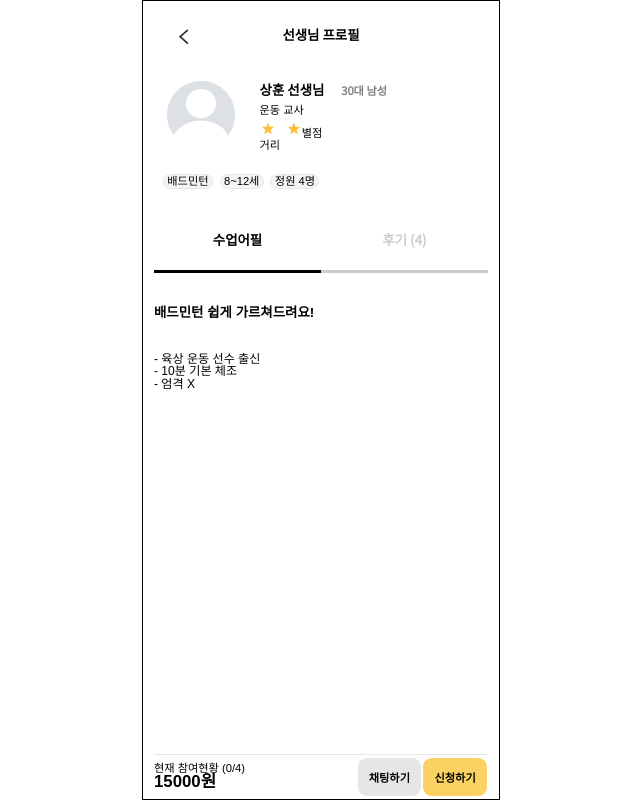
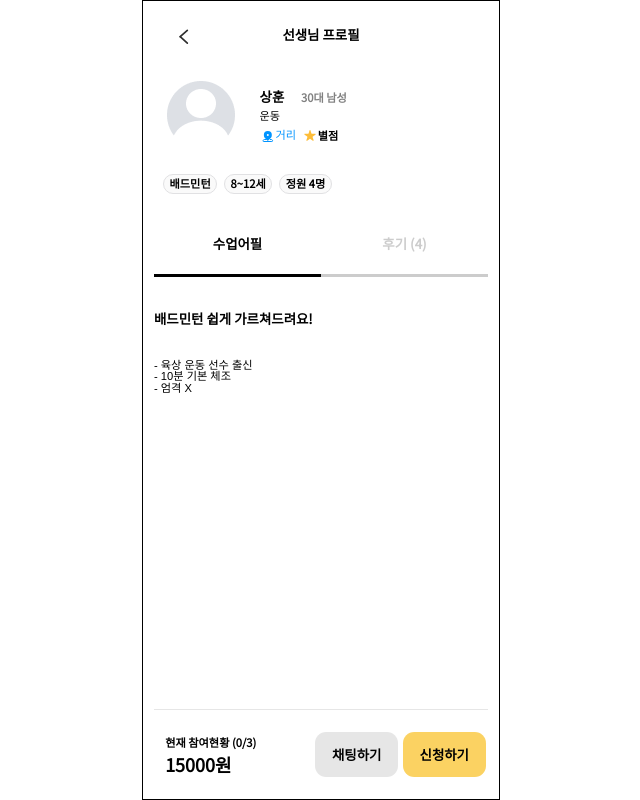
Before and after one commit to silver0108/Frontend, a React (Vite) app: page /Profile in a window 1280 px wide. Shown: the whole page, without its empty margins (319-959 px from the left). Built offline with nearby package versions, Linux system fonts and the light colour scheme; the HTML template or start-up script is replaced by a standard one.

Commit message:
[ refactor ] 폰트 수정 ver 2

```diff
--- a/src/components/profile/ClassAppeal.tsx
+++ b/src/components/profile/ClassAppeal.tsx
@@ -30,12 +30,11 @@ const ClassAppealWrapper = styled.div`
 
 const St = {
   TitleContainer: styled.div`
-    font-size: 1.2rem;
-    font-weight: bold;
+    ${({ theme }) => theme.fonts.body06};
 
     margin: 3rem 0
   `,
   ContentsContainer: styled.div`
-    font-size: 1.08rem;
+
   `
 }
--- a/src/components/profile/ParticipationInfo.tsx
+++ b/src/components/profile/ParticipationInfo.tsx
@@ -30,12 +30,8 @@ const ParticipationInfo = (props:ProfileProps) => {
       {count <= personnel ? (
         <>
           <St.ParticipationInfoContainer>
-            <div>
-              현재 참여현황 ({count}/4)
-            </div>
-            <div style={{ fontSize: "1.5rem", fontWeight: "bold"}}>
-              {price}원
-            </div>
+            <St.ParticipationInfoText> 현재 참여현황 ({count}/{personnel})</St.ParticipationInfoText>
+            <St.ParticipationInfoPrice>{price}원</St.ParticipationInfoPrice>
           </St.ParticipationInfoContainer>
           <St.ParticipationButtonContainer>
             <StChatButton>채팅하기</StChatButton>
@@ -57,7 +53,7 @@ const ParticipationInfo = (props:ProfileProps) => {
 export default ParticipationInfo;
 
 const ParticipationInfoWrapper = styled.div<{ justifycontentstyle: string }>`
-  height: 4rem;
+  height: 8rem;
 
   display: flex;
   justify-content: ${(props) => props.justifycontentstyle};
@@ -71,19 +67,29 @@ const ParticipationInfoWrapper = styled.div<{ justifycontentstyle: string }>`
 
 const St = {
   ParticipationInfoContainer: styled.div`
+    display: flex;
+    flex-direction: column;
+
+    padding: 1rem;
+  `,
+  ParticipationInfoText: styled.div`
+    margin-bottom: 0.5rem;
+    ${({ theme }) => theme.fonts.body07};
+  `,
+  ParticipationInfoPrice: styled.div`
+    ${({ theme }) => theme.fonts.body01};
   `,
   ParticipationButtonContainer: styled.div`
     display: flex;
   `,
   CommonButton: styled.button`
-    margin: 0 0.1rem;
-    padding: 1rem;
+    margin: 0 0.2rem;
+    padding: 1.3rem 1.5rem;
 
     border: none;
-    border-radius: 0.8rem;
+    border-radius: 1rem;
 
-    font-size: 1rem;
-    font-weight: bold;
+    ${({ theme }) => theme.fonts.body06};
 
     cursor: pointer;
   `,
@@ -95,7 +101,7 @@ const StChatButton = styled(St.CommonButton)`
 `
 
 const StApplicationButton = styled(St.CommonButton)`
-  background-color: #FBD262;
+  background-color: ${({ theme }) => theme.colors.SUB_2};
 `
 
 const StConfirmButton = styled(St.CommonButton)`
--- a/src/components/profile/ProfileInfo.tsx
+++ b/src/components/profile/ProfileInfo.tsx
@@ -1,7 +1,7 @@
 import styled from "styled-components";
 
 import { ProfileProps } from "../../types/ProfileData";
-import { StarIcon_1 } from "../../assets";
+import { DistanceIcon, StarIcon_1 } from "../../assets";
 
 
 const ProfileInfo = (props:ProfileProps) => {
@@ -19,22 +19,21 @@ const ProfileInfo = (props:ProfileProps) => {
           <img src={`img/profile_default.png`}></img>
         </St.ProfileInfoImage>
         <St.ProfileInfoContents>
-          <div>
-            <St.ProfileInfoName>{nickname} 선생님</St.ProfileInfoName>
+          <St.ProfileInfoBox>
+            <St.ProfileInfoName>{nickname}</St.ProfileInfoName>
             <St.ProfileInfoAge>{age}대 남성</St.ProfileInfoAge>
-          </div>
-          <St.ProfileInfoCategory>{category} 교사</St.ProfileInfoCategory>
-          <div style={{display:"flex"}}>
-            <div style={{marginRight: "0.5rem"}}>
+          </St.ProfileInfoBox>
+          <St.ProfileInfoCategory>{category}</St.ProfileInfoCategory>
+          <St.ProfileInfoEtcContainer>
+            <St.ProfileDistanceContainer>
+              <DistanceIcon/>
+              <St.ProfileInfoDistance>거리</St.ProfileInfoDistance>
+            </St.ProfileDistanceContainer>
+            <St.ProfileRatingContiner>
               <StarIcon_1/>
-              <div>거리</div>
-            </div>
-            <div>
-              <img src={`img/star.png`}/>
-              별점
-            </div>
-
-          </div>
+              <St.ProfileInfoRating>별점 </St.ProfileInfoRating>
+            </St.ProfileRatingContiner>
+          </St.ProfileInfoEtcContainer>
         </St.ProfileInfoContents>
       </St.ProfileInfoContainer>
 
@@ -73,6 +72,9 @@ const St = {
 
     padding: 1rem;
   `,
+  ProfileInfoBox: styled.div`
+
+  `,
   ProfileInfoName: styled.span`
     margin-right: 1.5rem;
     ${({ theme }) => theme.fonts.body06};
@@ -87,18 +89,37 @@ const St = {
   `,
 
   ProfileInfoEtcContainer: styled.div`
+    display: flex;
+  `,
+
+  ProfileDistanceContainer: styled.div`
+    display: flex;
+    align-items: center;
+
+    margin-right: 0.5rem;
+  `,
+  ProfileRatingContiner: styled.div`
+    display: flex;
+    align-items: center;
+  `,
+  ProfileInfoDistance: styled.div`
+    color: #0094FF;
+  `,
+  ProfileInfoRating: styled.div`
+    ${({ theme }) => theme.fonts.body07};
   `,
   ProfileInfoTag: styled.div`
     padding: 0.5rem;
+    ${({ theme }) => theme.fonts.body07};
   `,
 
   ProfileInfoTagContents: styled.div`
     float: left;
-    background-color: #F5F5F5;
-    border: 0.1rem solid #E6E6E6;
+    background-color: #FAFAFA;
+    border: 0.1rem solid #E1E1E3;
     border-radius: 1rem;
     margin: 0.3rem;
-    padding: 0.1rem 0.3rem;
+    padding: 0.1rem 0.5rem;
   `
 
 }
--- a/src/components/profile/Review.tsx
+++ b/src/components/profile/Review.tsx
@@ -1,5 +1,6 @@
 import styled from "styled-components";
 import { ReviewProps } from "../../types/ReviewData";
+import { StarIcon_1 } from "../../assets";
 
 
 const Review = (props:ReviewProps) => {
@@ -11,12 +12,12 @@ const Review = (props:ReviewProps) => {
         <St.ReviewContainer key={index}>
           <St.ReviewProfile>
             <img src={review.avatar}/>
-            <div>{review.nickname}</div>
+            <St.ReviewNickname>{review.nickname}</St.ReviewNickname>
           </St.ReviewProfile>
           <St.ReviewInfo>
             <St.RatingContainer>
-              <img src={`img/star.png`}></img>
-              {review.rating}
+              <StarIcon_1/>
+              <St.Rating>{review.rating}</St.Rating>
             </St.RatingContainer>
             <div>{review.contents}</div>
           </St.ReviewInfo>
@@ -55,8 +56,17 @@ const St = {
 
     margin: 0 1rem;
   `,
+  ReviewNickname: styled.div`
+  ${({ theme }) => theme.fonts.body07};
+  `,
   RatingContainer: styled.div`
     display: flex;
+    align-items: center;
+
     margin-bottom: 0.5rem;
+
+    ${({ theme }) => theme.fonts.body07};
+  `,
+  Rating: styled.div`
   `
 }
```
